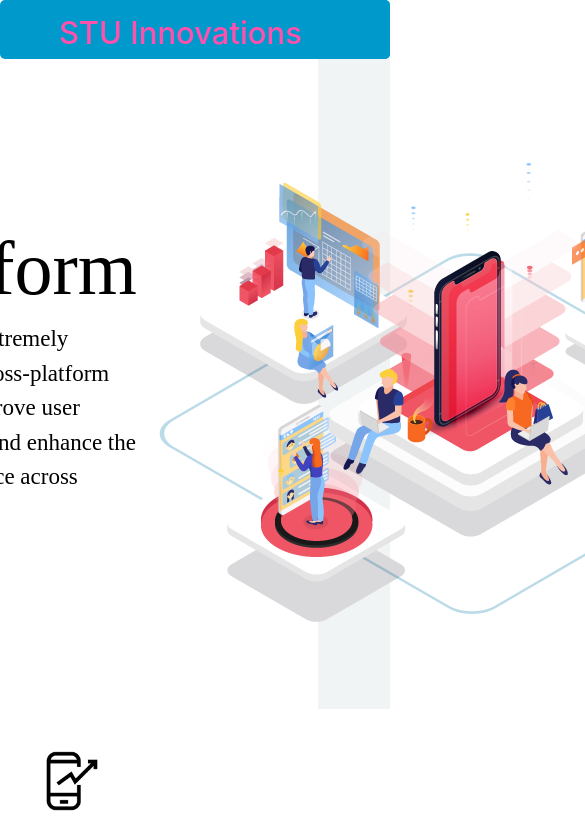
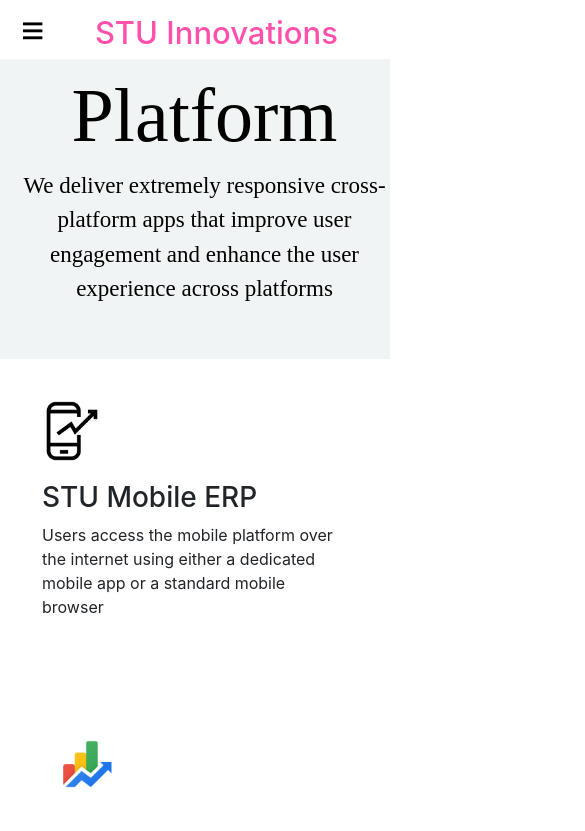
Before and after one commit to Stuinnov/studeveloper2, a Nuxt app: page /Platform in a window 390 px wide. Shown: the top 831 px of the page, 585 px wide, since content can reach past the window. Built offline with nearby package versions, Linux system fonts and the light colour scheme.

Commit message:
add folders

```diff
--- a/components/Navbar.vue
+++ b/components/Navbar.vue
@@ -1,22 +1,27 @@
 <template>
   <section>
-    <div>
-      <h1 class="navbar-brand" @click="routeToHomepage">
+    <div class="logo-titel">
+      <h1 class="navbar-brand">
         <span class="logo-newlogo">STU Innovations</span>
       </h1>
     </div>
-    <nav id="menu" style="float: right">
-      <input
-        type="checkbox"
-        id="responsive-menu"
-        onclick="updatemenu()"
-      /><label></label>
+    <nav id="menu" class="nav-menu-items" style="float:left">
+      <input type="checkbox" id="responsive-menu" onclick="updatemenu()" />
+
+      <label></label>
 
       <ul>
-       <li><NuxtLink class="dropdown-arrow" to="/Platform">Platform</NuxtLink></li>
-        <li><NuxtLink class="dropdown-arrow" to="/services">Services</NuxtLink></li>
-        <li><NuxtLink class="dropdown-arrow" to="/testimonials">Testimonials</NuxtLink></li>
-
+        <li>
+          <NuxtLink class="dropdown-arrow" to="/Platform">Platform</NuxtLink>
+        </li>
+        <li>
+          <NuxtLink class="dropdown-arrow" to="/services">Services</NuxtLink>
+        </li>
+        <li>
+          <NuxtLink class="dropdown-arrow" to="/testimonials"
+            >Testimonials</NuxtLink
+          >
+        </li>
 
         <li>
           <a class="dropdown-arrow" href="#">Company</a>
@@ -24,24 +29,35 @@
             <li><a href="#">About</a></li>
             <li><a href="#">Careers</a></li>
             <li><NuxtLink to="/contact">Contact Us</NuxtLink></li>
-			<li><a href="#"></a></li>
+            <li><a href="#"></a></li>
           </ul>
         </li>
       </ul>
     </nav>
+    <div class="mobile-titel">
+      <h1 class="navbar-brand">
+        <span class="logo-newlogo">STU Innovations</span>
+      </h1>
+    </div>
   </section>
 </template>
-<script>
-
-
-
-</script>
+<script></script>
 <style>
 #menu {
   background: #ffffff;
   color: rgb(0, 0, 0);
   height: 75px;
 }
+.nav-menu-items {
+  margin-left: 400px;
+}
+.logo-titel {
+  display: block;
+}
+.mobile-titel {
+  display: none;
+}
+
 #menu ul,
 #menu li {
   margin: 9px auto;
@@ -55,6 +71,7 @@
 .logo-newlogo {
   color: #ff50ac;
   margin-top: 5px;
+  padding-left: 17px;
 }
 #menu li {
   float: left;
@@ -93,9 +110,9 @@
   left: 35px;
 }
 #menu label:before {
-  font-size: 1.6em;
+  font-size: 2.5em;
   content: "\2261";
-  margin-left: 20px;
+  margin-left: 2px;
 }
 .navbar-brand {
   float: left;
@@ -105,7 +122,6 @@
   padding-left: 40px;
   font-size: 31px;
 }
-
 #menu ul.sub-menus {
   height: auto;
   overflow: hidden;
@@ -184,11 +200,21 @@
 }
 @media screen and (max-width: 800px) {
   #menu {
-    background: #0099cc;
-    color: #fff;
+    background: #ffffff;
+    color: rgb(0, 0, 0);
     height: 59px;
     padding-left: 19px;
-    border-radius: 5px;
   }
 }
+@media only screen and (max-width: 480px) {
+  .logo-titel {
+    display: none;
+  }
+  .mobile-titel {
+    display: block;
+  }
+  .nav-menu-items {
+  margin-left: 0px;
+}
+}
 </style>
--- a/pages/Platform.vue
+++ b/pages/Platform.vue
@@ -3,78 +3,113 @@
     <div class="myPage" id="menu">
       <Navbar />
     </div>
-    <div class="service-banner" >
+    <div class="service-banner">
       <div class="service-banner-h">
-          <h1 style="    font-size: 76px;">Platform</h1>
-          <p style="font-size: 23px;">We deliver extremely responsive cross-platform apps that improve user engagement and enhance the user experience across platforms</p>
+        <h1 style="font-size: 76px">Platform</h1>
+        <p style="font-size: 23px">
+          We deliver extremely responsive cross-platform apps that improve user
+          engagement and enhance the user experience across platforms
+        </p>
       </div>
-        <img class="img-platform" src="images/Platform-1.png"/>
-
-
+      <img class="img-platform" src="images/Platform-1.png" />
     </div>
-            <section class="row" style="    margin-right: 0px;
-    margin-left: 0px;     align-items: center;">
-      <div class="col-md-4" style="padding: 42px;">
+    <section
+      class="row"
+      style="margin-right: 0px; margin-left: 0px; align-items: center"
+    >
+      <div class="col-md-4" style="padding: 42px">
         <div class="card-service">
-          <img style="width: 60px;    padding-bottom: 20px;" src="images/mobile.png">
+          <img
+            style="width: 60px; padding-bottom: 20px"
+            src="images/mobile.png"
+          />
           <h3>STU Mobile ERP</h3>
           <p>
-            Users access the mobile platform over the internet using either a dedicated mobile app or a standard mobile browser
+            Users access the mobile platform over the internet using either a
+            dedicated mobile app or a standard mobile browser
           </p>
         </div>
       </div>
-      <div class="col-md-4" style="padding: 42px;">
+      <div class="col-md-4" style="padding: 42px">
         <div class="card-service">
-          <img style="width: 90px;    padding-bottom: 20px;" src="images/Google_Finance.png">
+          <img
+            style="width: 90px; padding-bottom: 20px"
+            src="images/Google_Finance.png"
+          />
           <h3>STU E Finence</h3>
           <p>
-         We are particular web applications manifestations give the most significant level of ease of use, versatility and complete similarity on cell phones, programs and stages.
+            We are particular web applications manifestations give the most
+            significant level of ease of use, versatility and complete
+            similarity on cell phones, programs and stages.
           </p>
         </div>
       </div>
-      <div class="col-md-4" style="padding: 42px;">
+      <div class="col-md-4" style="padding: 42px">
         <div class="card-service">
-          <img style="width: 60px;    padding-bottom: 20px;" src="images/wd1.jpg">
+          <img style="width: 60px; padding-bottom: 20px" src="images/wd1.jpg" />
           <h3>STU E Rooms</h3>
           <p>
-            AdWords (Google AdWords) is a publicizing administration by Google for organizations needing to show advertisements on Google and its promoting system.
+            AdWords (Google AdWords) is a publicizing administration by Google
+            for organizations needing to show advertisements on Google and its
+            promoting system.
           </p>
         </div>
       </div>
-      <div class="col-md-4" style="padding: 42px;">
+      <div class="col-md-4" style="padding: 42px">
         <div class="card-service">
-          <img style="width: 60px;    padding-bottom: 20px;" src="images/softwares.png">
+          <img
+            style="width: 60px; padding-bottom: 20px"
+            src="images/softwares.png"
+          />
           <h3>Computer Softwares</h3>
           <p>
-            There are a wide range of sorts of use programming, in light of the fact that the scope of assignments that can be performed with a cutting edge PC is so enormous—see rundown of programming.
+            There are a wide range of sorts of use programming, in light of the
+            fact that the scope of assignments that can be performed with a
+            cutting edge PC is so enormous—see rundown of programming.
           </p>
         </div>
       </div>
-      <div class="col-md-4" style="padding: 42px;">
+      <div class="col-md-4" style="padding: 42px">
         <div class="card-service">
-          <img style="width: 80px;    padding-bottom: 20px;" src="images/seo-1.png">
+          <img
+            style="width: 80px; padding-bottom: 20px"
+            src="images/seo-1.png"
+          />
           <h3>Google Promotions & SEO</h3>
           <p>
-            Web optimization represents Search Engine Optimization- SEO, which is the act of expanding the amount and nature of traffic to your site through natural web search tool results.
+            Web optimization represents Search Engine Optimization- SEO, which
+            is the act of expanding the amount and nature of traffic to your
+            site through natural web search tool results.
           </p>
         </div>
       </div>
 
-      <div class="col-md-4" style="padding: 42px;">
+      <div class="col-md-4" style="padding: 42px">
         <div class="card-service">
-          <img style="width: 90px;    padding-bottom: 20px;" src="images/YouTube.png">
+          <img
+            style="width: 90px; padding-bottom: 20px"
+            src="images/YouTube.png"
+          />
           <h3>YouTube Advertising</h3>
           <p>
-            YouTube Ads Often previously, during, or after watchers watch a video, they should watch a video promotion. The promotion could be a TrueView In-Stream Video that plays consequently
+            YouTube Ads Often previously, during, or after watchers watch a
+            video, they should watch a video promotion. The promotion could be a
+            TrueView In-Stream Video that plays consequently
           </p>
         </div>
       </div>
-       <div class="col-md-4" style="padding: 42px;">
+      <div class="col-md-4" style="padding: 42px">
         <div class="card-service">
-          <img style="width: 60px;    padding-bottom: 20px;" src="images/domain.png">
+          <img
+            style="width: 60px; padding-bottom: 20px"
+            src="images/domain.png"
+          />
           <h3>Domain & Hosting Services</h3>
           <p>
-            Web Hosting is a record on a PC as server that can store and serve site documents by means of the Internet. Domain Registration E.g., www.example.com that guides individuals to explicit site records by means of a program.
+            Web Hosting is a record on a PC as server that can store and serve
+            site documents by means of the Internet. Domain Registration E.g.,
+            www.example.com that guides individuals to explicit site records by
+            means of a program.
           </p>
         </div>
       </div>
@@ -95,7 +130,8 @@ export default {
         {
           hid: "description",
           name: "description",
-          content: "Join us on our mission to reimagine the facilities experience and transform the built environment.",
+          content:
+            "Join us on our mission to reimagine the facilities experience and transform the built environment.",
         },
         {
           hid: "fb-share-title",
@@ -134,7 +170,8 @@ export default {
         {
           hid: "twitter-description",
           name: "twitter:description",
-          content: "Join us on our mission to reimagine the facilities experience and transform the built environment.",
+          content:
+            "Join us on our mission to reimagine the facilities experience and transform the built environment.",
         },
         {
           hid: "twitter-image",
@@ -160,8 +197,7 @@ export default {
       ],
     };
   },
-}
-
+};
 </script>
 <style>
 .service-banner {
@@ -177,12 +213,29 @@ export default {
 .img-platform {
   width: auto;
 }
-.service-banner-h{
+.service-banner-h {
   float: left;
   width: 578px;
   color: #000000;
   font-family: "Merriweather";
   font-weight: 500;
 }
-
+@media only screen and (max-width: 480px) {
+  .service-banner {
+    height: 300px;
+    background-color: rgb(241, 244, 244);
+    border: none;
+    display: block;
+  }
+  .service-banner-h {
+    width: 409px;
+    color: rgb(0, 0, 0);
+    font-family: "Merriweather";
+    font-weight: 500;
+    text-align: center;
+  }
+  .img-platform {
+    display: none;
+  }
+}
 </style>
```
Also changed, not shown: 1 other file (tests, documents, lock files or other folders). Lines whose indentation alone changed are shown as unchanged.
